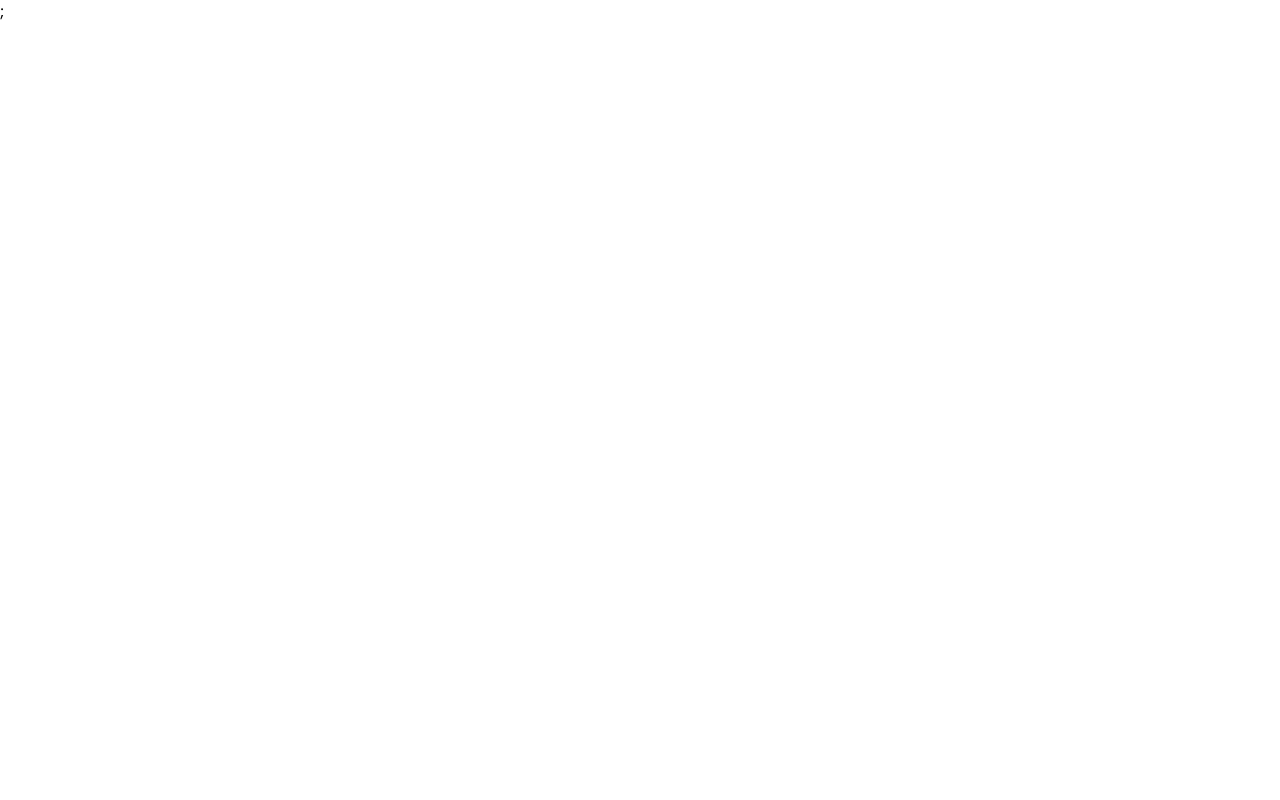
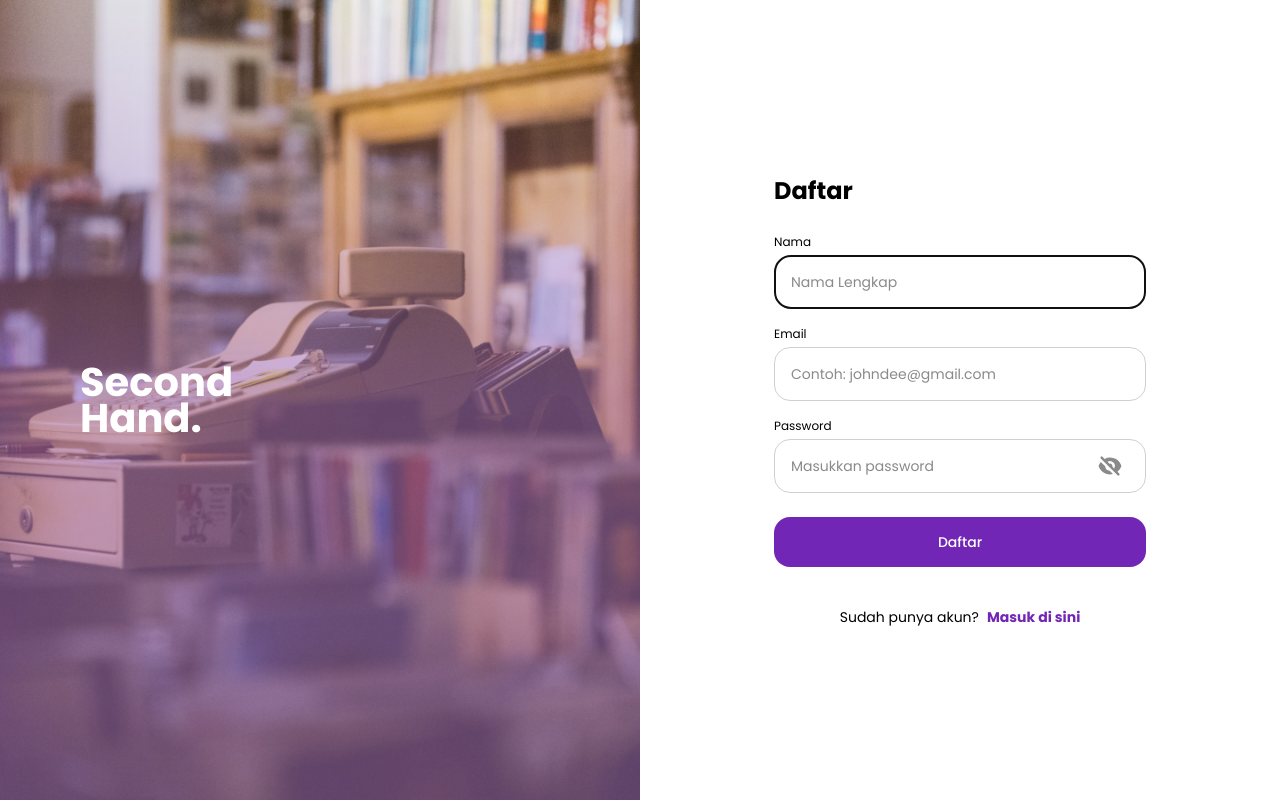
Before and after one commit to WhiteClover4/SecondHand-FE, a React (Create React App) app: page /register in a window 1280 px wide. Before the commit this address had no page. Built offline with nearby package versions, Linux system fonts and the light colour scheme.

Commit message:
slicing login register

```diff
--- a/src/components/input/LabelPasswordInput.js
+++ b/src/components/input/LabelPasswordInput.js
@@ -1,10 +1,10 @@
 import { useState } from 'react';
 import { EyeIcon, EyeOffIcon } from '../icon';
 
-export default function LabelPasswordInput({ id, label, ...rest }) {
+export default function LabelPasswordInput({ margin, id, label, ...rest }) {
   const [isPasswordShown, setPasswordShown] = useState(true);
   return (
-    <div className="flex w-full flex-col space-y-1">
+    <div className={`flex w-full flex-col space-y-1 ${margin}`}>
       <label className="text-body-12" htmlFor={id}>
         {label}
       </label>
@@ -30,3 +30,7 @@ export default function LabelPasswordInput({ id, label, ...rest }) {
     </div>
   );
 }
+
+LabelPasswordInput.defaultProps = {
+  margin: 'm-0',
+};
--- a/src/components/input/LabelTextInput.js
+++ b/src/components/input/LabelTextInput.js
@@ -1,6 +1,6 @@
-export default function LabelTextInput({ id, label, ...rest }) {
+export default function LabelTextInput({ margin, id, label, ...rest }) {
   return (
-    <div className="flex w-full flex-col space-y-1">
+    <div className={`flex w-full flex-col space-y-1 ${margin}`}>
       <label className="text-body-12" htmlFor={id}>
         {label}
       </label>
@@ -13,3 +13,7 @@ export default function LabelTextInput({ id, label, ...rest }) {
     </div>
   );
 }
+
+LabelTextInput.defaultProps = {
+  margin: 'm-0',
+};
--- a/src/components/layout/AuthLayout.js
+++ b/src/components/layout/AuthLayout.js
@@ -1,11 +1,16 @@
 export default function AuthLayout({ children }) {
   return (
-    <div className="flex h-screen w-screen">
-      <div className="bg-slate-600 relative h-full w-1/2">
-        <p className="text-white absolute top-1/2 left-20 w-[154px] -translate-y-1/2 transform text-[40px] font-bold leading-9">
+    <div className="absolute top-0 left-0 flex h-screen w-screen overflow-auto">
+      <div className="relative h-full w-1/2">
+        <h1 className="absolute top-1/2 left-20 z-10 w-[154px] -translate-y-1/2 transform text-[40px] font-bold leading-9 text-neutral-01">
           Second Hand.
-        </p>
-        <div className="absolute h-full w-full bg-gradient-to-t from-[#A06ECE] opacity-50"></div>
+        </h1>
+        <div
+          className="absolute left-0 top-0 h-full w-full opacity-50"
+          style={{
+            background: 'linear-gradient(360deg, #A06ECE 50%, rgba(160, 110, 206, 0) 100%)',
+          }}
+        ></div>
         <img alt="backround" className="h-full w-full object-cover" src="/img/img-bg-auth.png" />
       </div>
       <main className="flex h-full w-1/2 items-center px-[134px]">
--- /dev/null
+++ b/src/pages/Login.js
@@ -0,0 +1,30 @@
+import { Link } from 'react-router-dom';
+import { PrimaryButton } from '../components/button';
+import { LabelPasswordInput, LabelTextInput } from '../components/input';
+import { AuthLayout } from '../components/layout';
+
+export default function Login() {
+  return (
+    <AuthLayout>
+      <h1 className="text-heading-24 font-bold">Masuk</h1>
+      <form onSubmit={(e) => e.preventDefault()}>
+        <LabelTextInput
+          autoFocus
+          label="Email"
+          margin="mt-6"
+          placeholder="Contoh: johndee@gmail.com"
+        />
+        <LabelPasswordInput label="Password" margin="mt-4" placeholder="Masukkan password" />
+        <PrimaryButton className="mt-6 w-full" type="submit">
+          Masuk
+        </PrimaryButton>
+      </form>
+      <div className="mt-10 flex items-center justify-center space-x-2">
+        <p className="text-body-14">Belum punya akun?</p>
+        <Link className="inline-block text-body-14 font-bold text-primary-04" to="/register">
+          Daftar di sini
+        </Link>
+      </div>
+    </AuthLayout>
+  );
+}
--- /dev/null
+++ b/src/pages/Register.js
@@ -0,0 +1,26 @@
+import { Link } from 'react-router-dom';
+import { PrimaryButton } from '../components/button';
+import { LabelPasswordInput, LabelTextInput } from '../components/input';
+import { AuthLayout } from '../components/layout';
+
+export default function Register() {
+  return (
+    <AuthLayout>
+      <h1 className="text-heading-24 font-bold">Daftar</h1>
+      <form onSubmit={(e) => e.preventDefault()}>
+        <LabelTextInput autoFocus label="Nama" margin="mt-6" placeholder="Nama Lengkap" />
+        <LabelTextInput label="Email" margin="mt-4" placeholder="Contoh: johndee@gmail.com" />
+        <LabelPasswordInput label="Password" margin="mt-4" placeholder="Masukkan password" />
+        <PrimaryButton className="mt-6 w-full" type="submit">
+          Daftar
+        </PrimaryButton>
+      </form>
+      <div className="mt-10 flex items-center justify-center space-x-2">
+        <p className="text-body-14">Sudah punya akun?</p>
+        <Link className="inline-block text-body-14 font-bold text-primary-04" to="/login">
+          Masuk di sini
+        </Link>
+      </div>
+    </AuthLayout>
+  );
+}
--- a/src/routes/index.js
+++ b/src/routes/index.js
@@ -5,11 +5,15 @@ import Product from '../pages/[productName]';
 import InterestedSeller from '../pages/seller/Interested';
 import SoldSeller from '../pages/seller/Sold';
 import ProductsSeller from '../pages/seller/Products';
+import Login from '../pages/Login';
+import Register from '../pages/Register';
 
 export default function RoutesApp() {
   return (
     <Switch>
       <Route element={<Home />} path="/" />
+      <Route element={<Login />} path="/login" />
+      <Route element={<Register />} path="/register" />
       <Route element={<Product />} path="/product/:productName" />
       <Route element={<Components />} path="/components" />
       <Route element={<InterestedSeller />} path="/seller/interested" />
```
